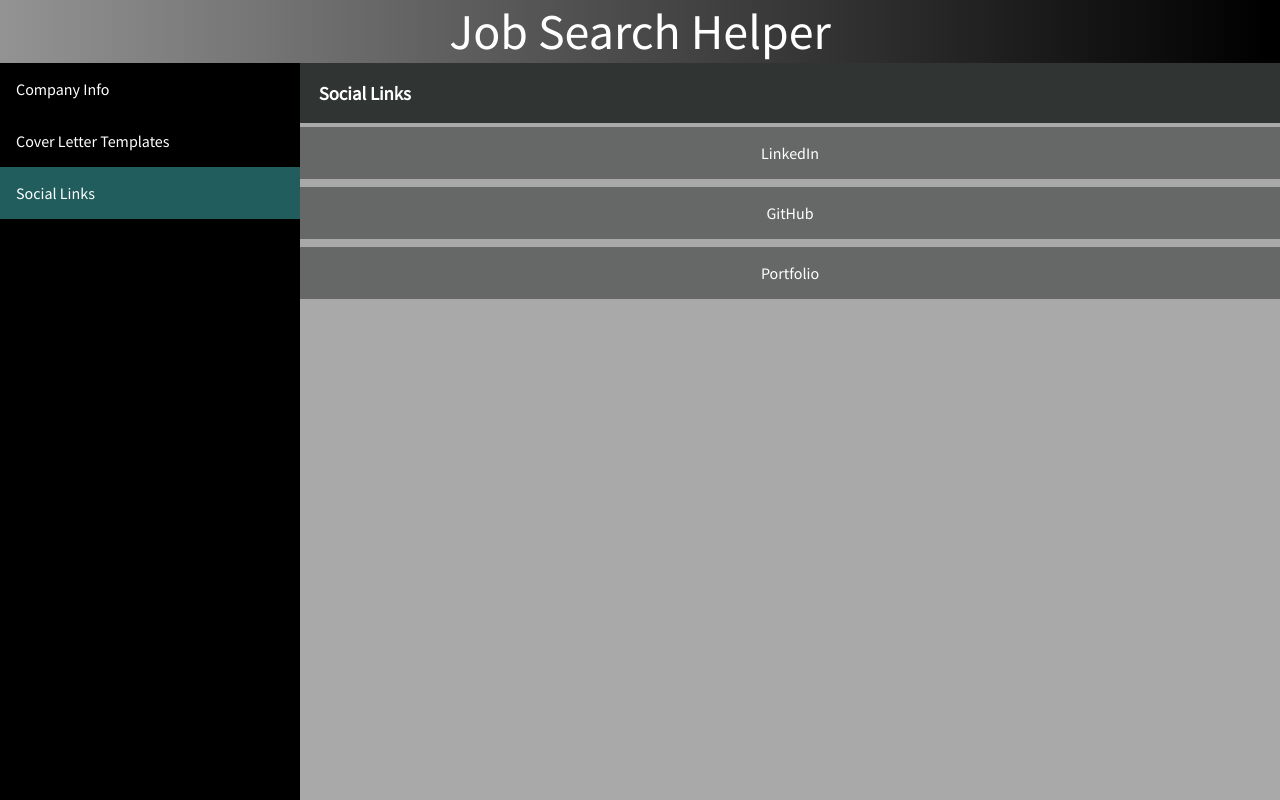
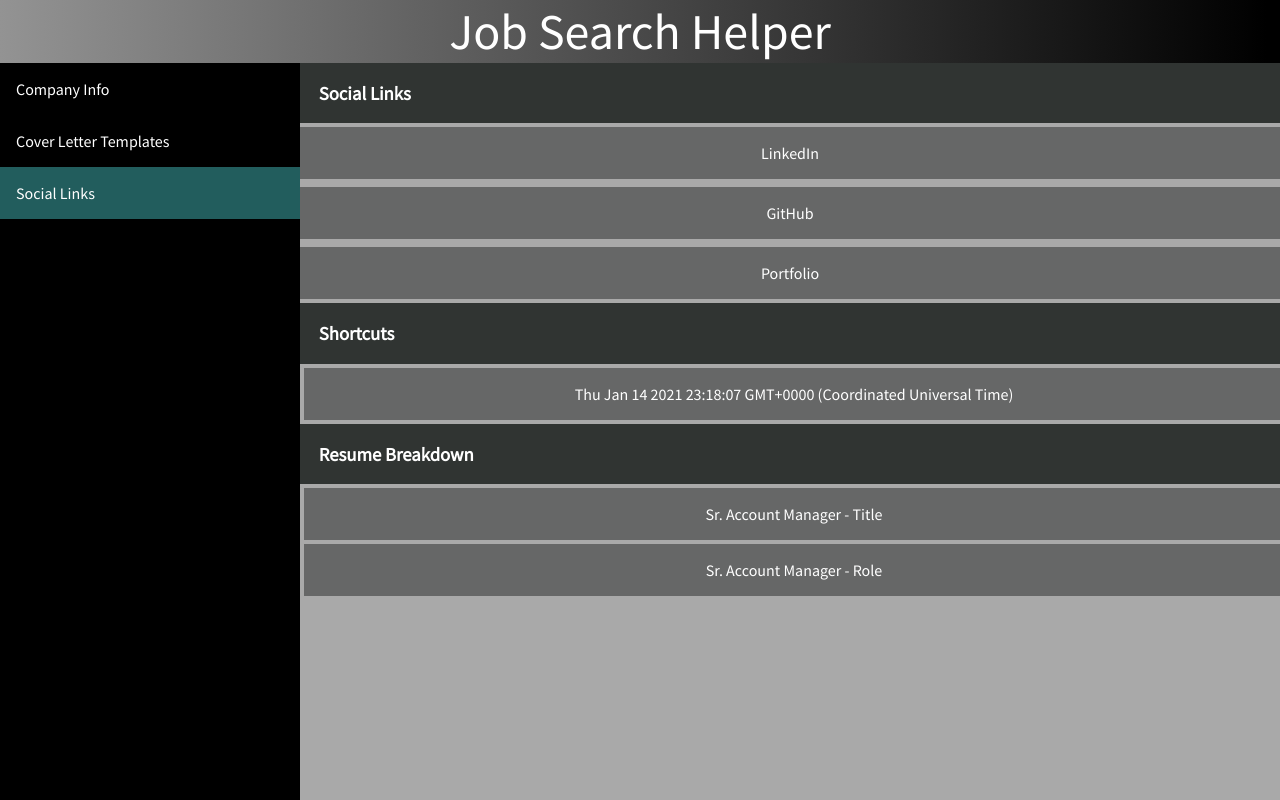
Before and after one commit to bengarlock/JobSearchHelper, a React (Create React App) app: page / in a window 1280 px wide. Both pictures are taken after a click on the item "Social Links". Built offline with nearby package versions, Linux system fonts and the light colour scheme.

Commit message:
first commit

```diff
--- a/src/Components/SocialLinks.js
+++ b/src/Components/SocialLinks.js
@@ -1,7 +1,12 @@
 import React from "react"
 import "../Stylesheets/SocialLinks.css"
 
+const date = String(new Date())
+
+
 class SocialLinks extends React.Component {
+
+
 
     onClickHandler = (e) => {
         if (e.target.id === "linked-in") {
@@ -13,6 +18,16 @@ class SocialLinks extends React.Component {
         } else if (e.target.id === "portfolio") {
             navigator.clipboard.writeText('https://bengarlock.com')
             e.target.style.backgroundColor = "#2a603a"
+        } else if (e.target.id === "account-manager-title") {
+            navigator.clipboard.writeText('Sr. Account Manager')
+            e.target.style.backgroundColor = "#2a603a"
+        } else if (e.target.id === "account-manager-role") {
+            navigator.clipboard.writeText("Directly responsible for maintaining 300+ elite, high-value OpenTable restaurant partnerships.\n \n" +
+                "Coordinated with software development teams to provide product feedback, deploy new features, and conduct production tests.\n \n" +
+                "Utilized data and analytical tools to assist OpenTable partners in optimizing best practices and use of the OpenTable " +
+                "platform including marketing, business development products, and inventory utilization.\n \n" +
+                "Lead partner's system conversion efforts from a legacy system built on client-server architecture to a " +
+                "cloud-based technology product.")
         }
     }
 
@@ -30,6 +45,18 @@ class SocialLinks extends React.Component {
                     <div className='social-link'  id="portfolio"
                          onClick={this.onClickHandler}>Portfolio</div>
                 </div>
+                <h3>Shortcuts</h3>
+                <div className='social-link'>{date}</div>
+
+                <h3>Resume Breakdown</h3>
+                <div className='social-link' id="account-manager-title"
+                     onClick={this.onClickHandler}>Sr. Account Manager - Title
+                </div>
+                <div className='social-link' id="account-manager-role"
+                     onClick={this.onClickHandler}>Sr. Account Manager - Role
+                </div>
+
+
 
             </div>
         )
```
Also changed, not shown: 1 other file (tests, documents, lock files or other folders).
